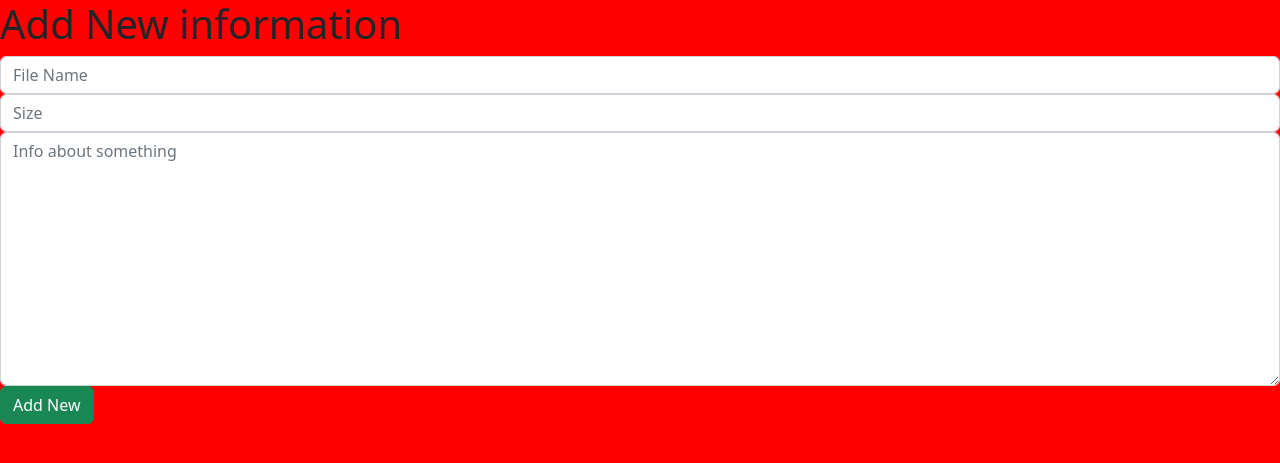
After one commit to Atabek18/NewProject, a Django app: page /create in a window 1280 px wide. The commit adds this page. Shown: the top 463 px of the page. Run offline with Django 4.2, Linux system fonts and the light colour scheme.

Commit message:
New adds

```diff
--- a/Newproject/main/admin.py
+++ b/Newproject/main/admin.py
@@ -1,5 +1,5 @@
 from django.contrib import admin
-from .models import New_preject
+from .models import New_project
 # Register your models here.
 
-admin.site.register(New_preject)
+admin.site.register(New_project)
--- /dev/null
+++ b/Newproject/main/forms.py
@@ -0,0 +1,22 @@
+from .models import New_project
+from django.forms import ModelForm, TextInput, Textarea, NumberInput
+
+class New_projectForm(ModelForm):
+    class Meta:
+        model = New_project
+        fields = ['file_name', 'file_size', 'some_info']
+
+        widgets = {
+            'file_name': TextInput(attrs={
+                'class': 'form-control',
+                'placeholder': 'File Name'
+            }),
+            'file_size': NumberInput(attrs={
+                'class': 'form-control',
+                'placeholder': 'Size'
+            }),
+            'some_info': Textarea(attrs={
+                'class': 'form-control',
+                'placeholder': 'Info about something'
+            })
+        }
--- a/Newproject/main/models.py
+++ b/Newproject/main/models.py
@@ -1,7 +1,7 @@
 from django.db import models
 
 
-class New_preject(models.Model):
+class New_project(models.Model):
     file_name = models.TextField('file_name')
     file_size = models.IntegerField('file_size')
     format_file = models.CharField('format_file', max_length=25)
@@ -11,6 +11,9 @@ class New_preject(models.Model):
     def __str__(self):
         return self.file_name
 
+    def get_absolute_url(self):
+        return f'/{self.id}'
+
     class Meta:
         verbose_name = 'News'
         verbose_name_plural = 'News'
--- /dev/null
+++ b/Newproject/main/templates/main/create.html
@@ -0,0 +1,17 @@
+{% extends 'main/layout.html' %}
+
+{% block title %}Add new info{% endblock %}
+
+{% block content %}
+        <div class="new">
+            <h1>Add New information</h1>
+            <form method="post">
+                {% csrf_token %}
+                {{ form.file_name }}
+                {{ form.file_size }}
+                {{ form.some_info }}
+                <span>{{ error }}</span>
+                <button class="btn btn-success" type="submit">Add New</button>
+            </form>
+        </div>
+{% endblock %}
--- a/Newproject/main/urls.py
+++ b/Newproject/main/urls.py
@@ -3,4 +3,8 @@ from . import views
 urlpatterns = [
     path('', views.index, name='index'),
     path('about', views.about, name='about'),
+    path('create', views.create, name='create'),
+    path('<int:pk>', views.NewDetailView.as_view(), name='new-detail'),
+    path('<int:pk>/update', views.NewUpdateView.as_view(), name='new-update'),
+    path('<int:pk>/delete', views.NewDeleteView.as_view(), name='new-delete'),
 ]
--- a/Newproject/main/views.py
+++ b/Newproject/main/views.py
@@ -1,8 +1,52 @@
-from django.shortcuts import render
+from django.shortcuts import render, redirect
 from django.http import HttpResponse
+from .models import New_project
+from .forms import New_projectForm
+from django.views.generic import DetailView, UpdateView, DeleteView
 def index(request):
-
-    return render(request, 'main/index.html')
+    data = New_project.objects.all()
+    news = {
+        'news':data
+    }
+    return render(request, 'main/index.html', news)
 def about(request):
     main_id = {'true_fact':'F**K qwasar.io'}
     return render(request, 'main/about.html', main_id)
+
+
+class NewDetailView(DetailView):
+    model = New_project
+    template_name = 'main/new_details.html'
+    context_object_name = 'converter'
+
+class NewUpdateView(UpdateView):
+    model = New_project
+    template_name = 'main/create.html'
+
+    fields = ['file_name', 'file_size', 'some_info']
+
+class NewDeleteView(DeleteView):
+    model = New_project
+    success_url = '/'
+    template_name = 'main/delete_detail.html'
+
+def create(request):
+
+    error = ''
+    if request.method == 'POST':
+        error = ''
+        form = New_projectForm(request.POST)
+        if form.is_valid():
+            form.save()
+            return redirect('about')
+        else:
+            error = 'Inputs are invalid'
+
+    form = New_projectForm()
+
+    data = {
+        'form': form,
+        'error': error
+    }
+
+    return render(request, 'main/create.html', data)
```
Also changed, not shown: Newproject/main/templates/main/delete_detail.html (added, +13 -0 lines), Newproject/main/templates/main/index.html (+16 -0 lines), Newproject/main/templates/main/new_details.html (added, +12 -0 lines), Newproject/db1.sqlite3, Newproject/main/migrations/0002_rename_new_preject_new_project.py (added), Newproject/main/static/main/css/main.css (line endings or trailing spaces).
